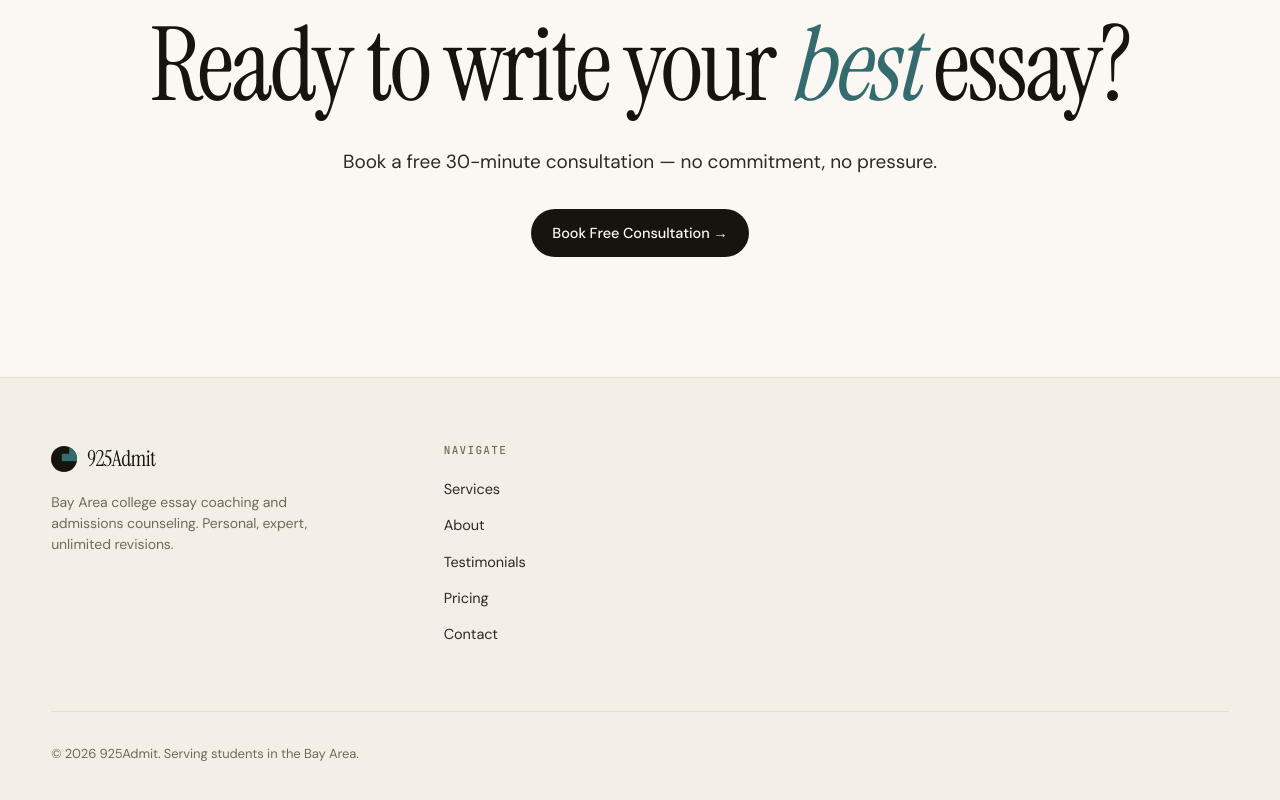
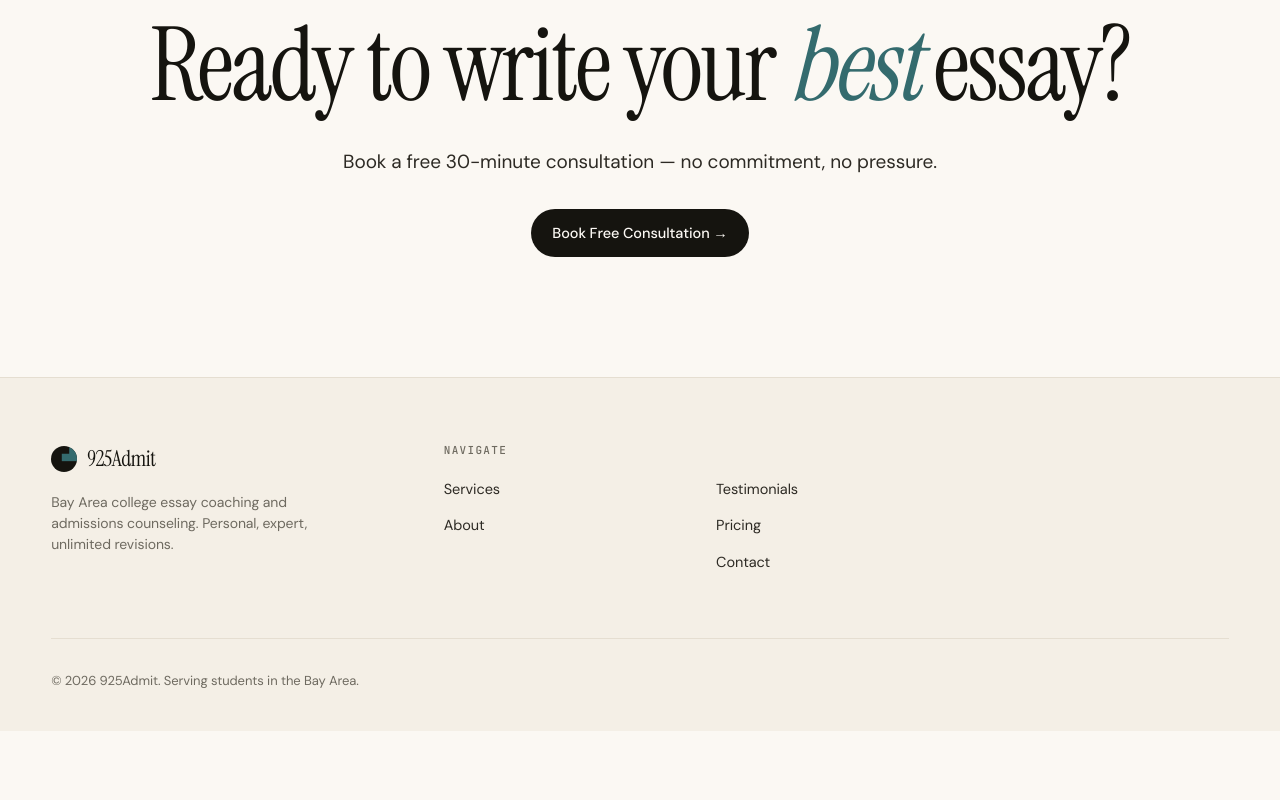
Before and after one commit to hrsinghvi/925admit, a Next.js app: page / in a window 1280 px wide. Shown: the part 5538-6338 px from the top of the page. After the commit the page ends 6269 px from the top, so only its background shows below. Built offline with nearby package versions, Linux system fonts and the light colour scheme.

Commit message:
layout: split footer nav into two columns — Testimonials/Pricing/Contact on right

```diff
--- a/components/Footer.tsx
+++ b/components/Footer.tsx
@@ -17,11 +17,23 @@ export default function Footer() {
             </p>
           </div>
 
-          {/* Navigate */}
+          {/* Navigate — left */}
           <div className="foot-col">
             <h5>Navigate</h5>
             <ul>
-              {NAV_LINKS.map(link => (
+              {NAV_LINKS.slice(0, 2).map(link => (
+                <li key={link.href}>
+                  <Link href={link.href}>{link.label}</Link>
+                </li>
+              ))}
+            </ul>
+          </div>
+
+          {/* Navigate — right */}
+          <div className="foot-col">
+            <h5>&nbsp;</h5>
+            <ul>
+              {NAV_LINKS.slice(2).map(link => (
                 <li key={link.href}>
                   <Link href={link.href}>{link.label}</Link>
                 </li>
```
